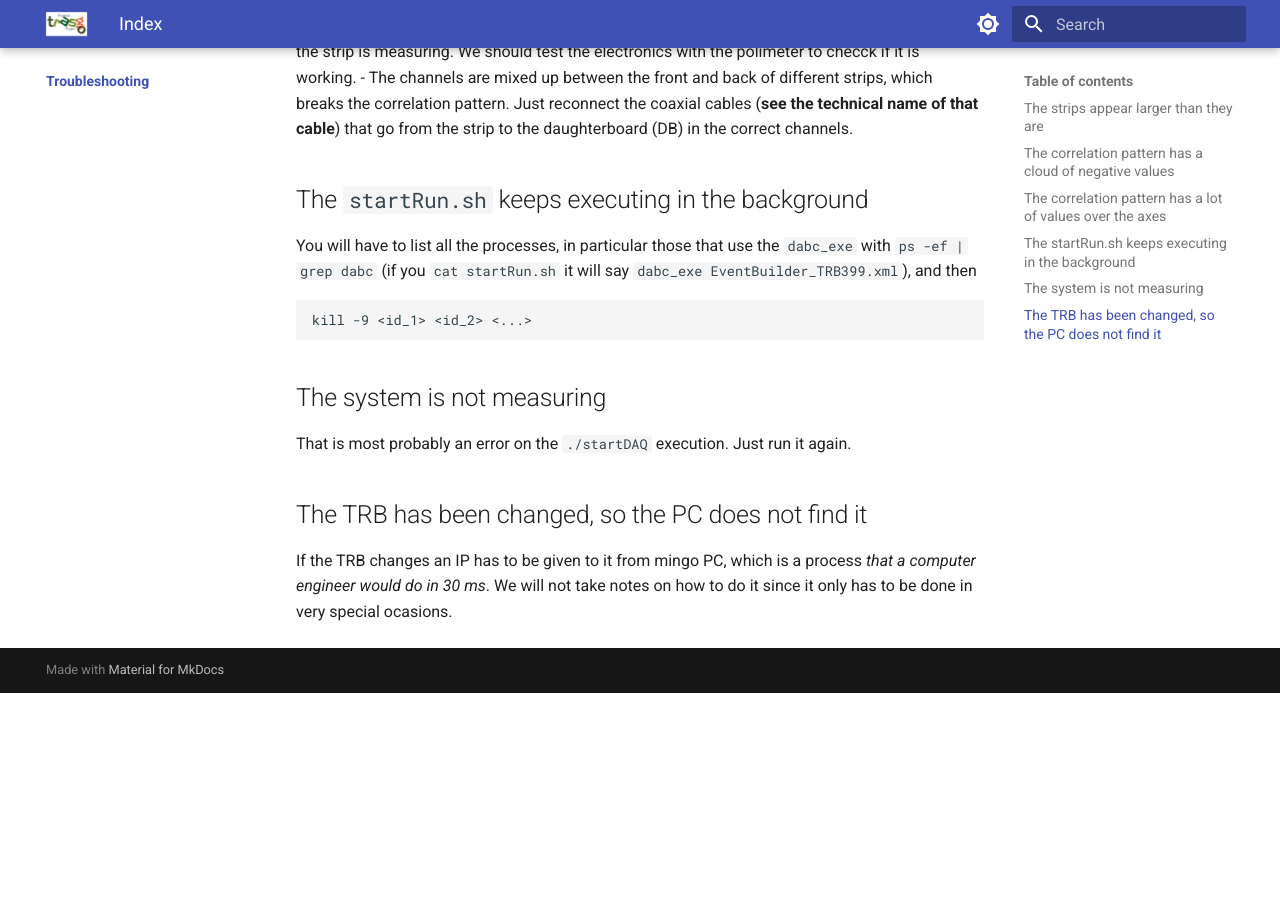
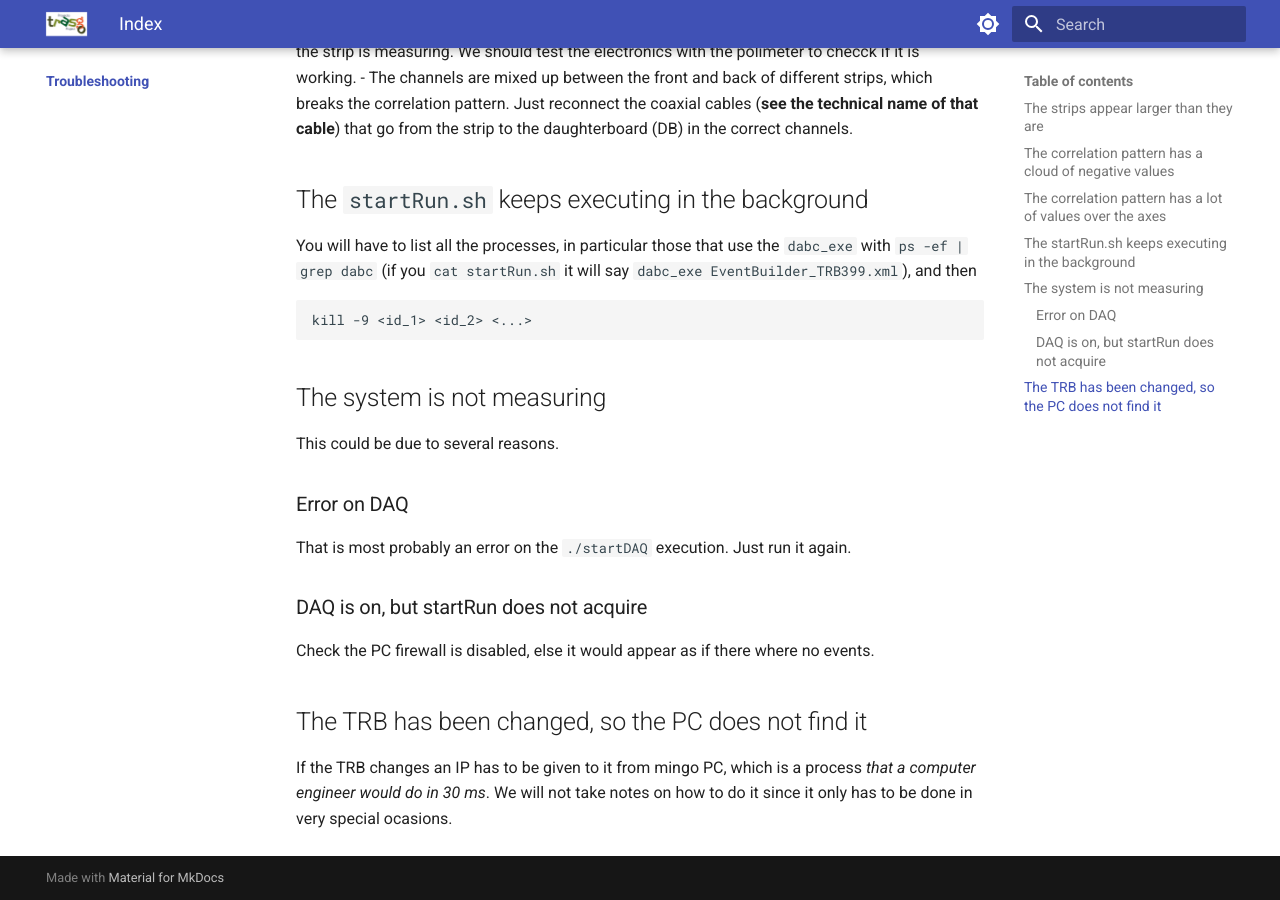
Before and after one commit to cayesoneira/miniTRASGO-documentation, an MkDocs documentation site: the page built from docs/help/index.md, in a window 1280 px wide and 900 px high, scrolled down 965 px. Built offline with MkDocs 1.6.1 and Material for MkDocs 9.7.7, drawn with Linux system fonts in a browser that asks for light colours; before the commit the page ends 1658 px from its top, so only the background shows below that.

Commit message:
Update index.md

```diff
--- a/docs/help/index.md
+++ b/docs/help/index.md
@@ -19,7 +19,11 @@
     kill -9 <id_1> <id_2> <...>
 
 ## The system is not measuring
+This could be due to several reasons.
+### Error on DAQ
 That is most probably an error on the `./startDAQ` execution. Just run it again.
+### DAQ is on, but startRun does not acquire
+Check the PC firewall is disabled, else it would appear as if there where no events.
 
 ## The TRB has been changed, so the PC does not find it
 If the TRB changes an IP has to be given to it from mingo PC, which is a process *that a computer engineer would do in 30 ms*. We will not take notes on how to do it since it only has to be done in very special ocasions.
```
